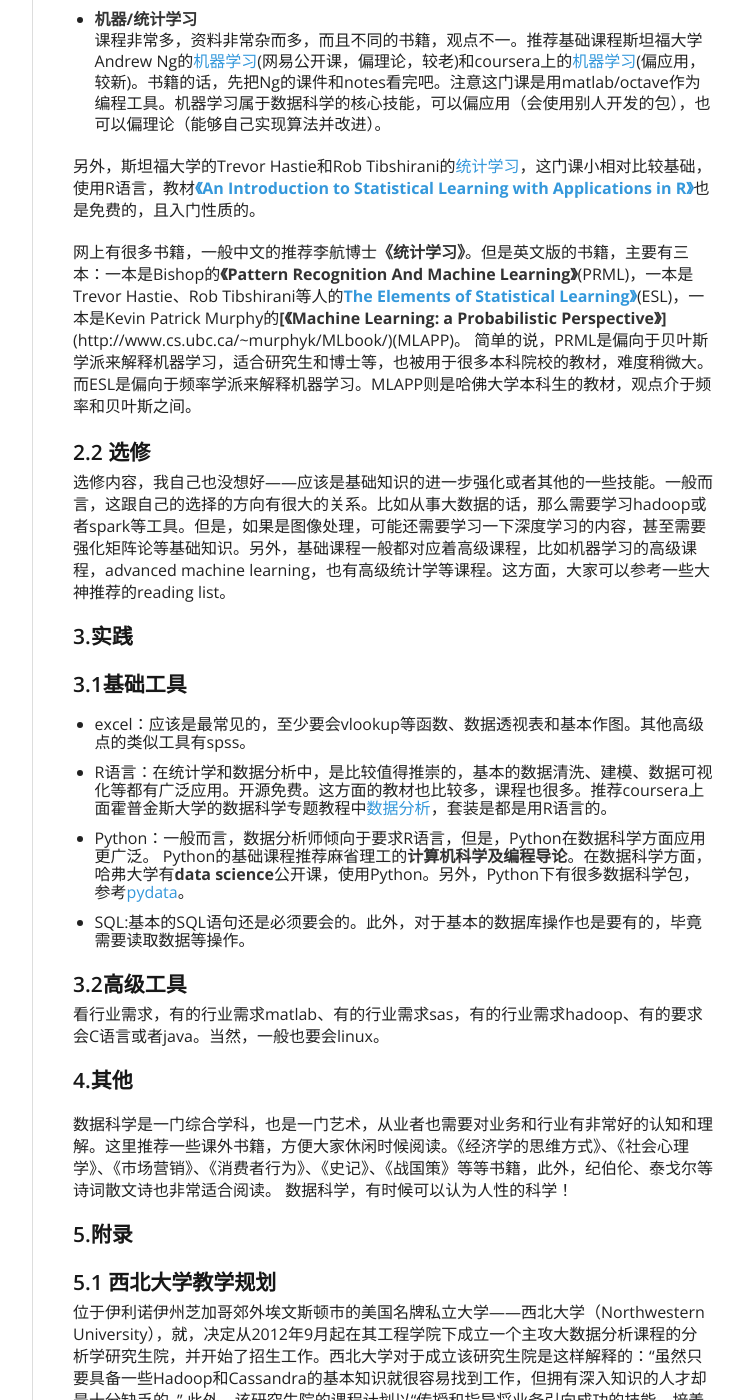
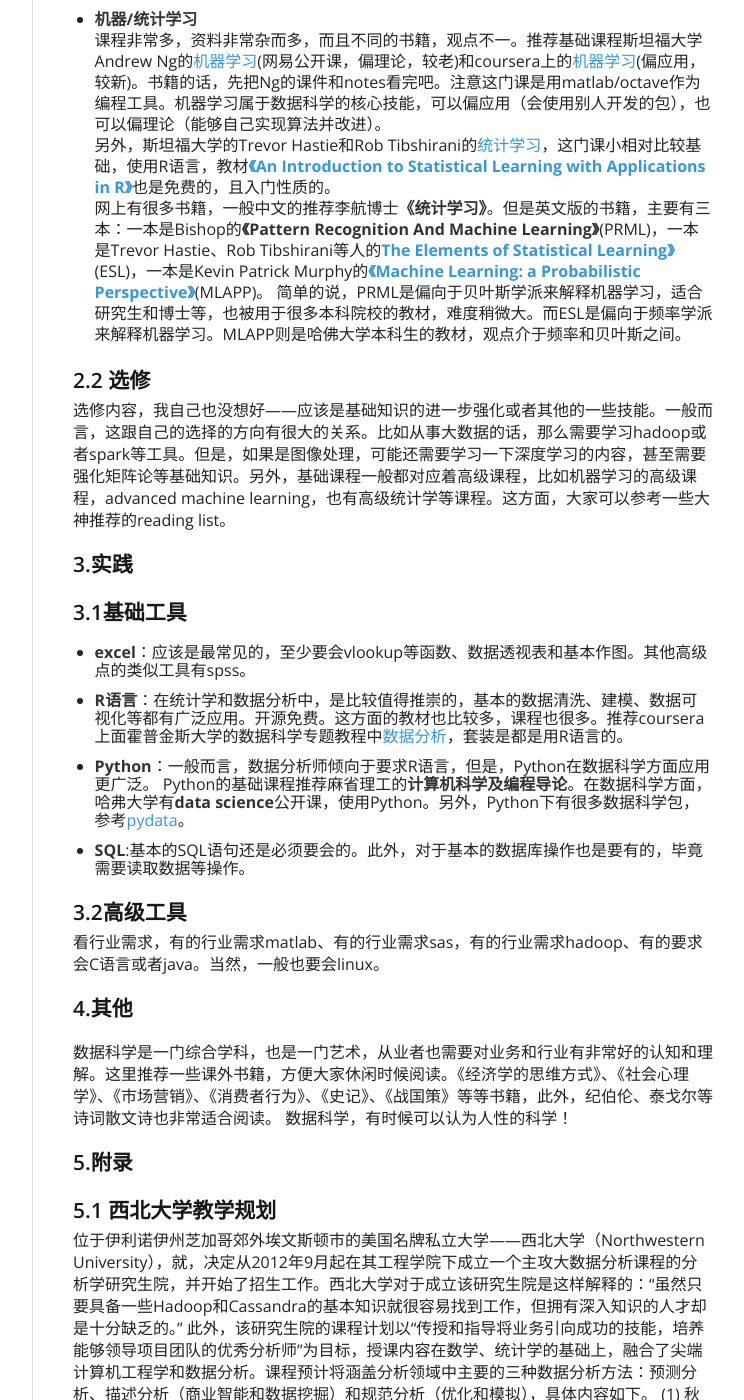
Before and after one commit to chrispher/chrispher.github.com, a Jekyll site: the page built from _posts/Resource/2014-10-22-数据科学个人学习认知.md, in a window 1280 px wide and 1400 px high, scrolled down 1688 px. Shown: the whole window, without its empty margins (378-1122 px from the left). Built offline with Jekyll 4.4.1, drawn with Linux system fonts in a browser that asks for light colours; nearby versions of some CDN libraries; comment, search, counter and statistics services are not loaded.

Commit message:
upload a article

```diff
--- a/_posts/Resource/2014-10-22-数据科学个人学习认知.md
+++ b/_posts/Resource/2014-10-22-数据科学个人学习认知.md
@@ -80,11 +78,11 @@
 <a name='3.1基础工具'/>
 
 ####3.1基础工具
-- excel：应该是最常见的，至少要会vlookup等函数、数据透视表和基本作图。其他高级点的类似工具有spss。
-- R语言：在统计学和数据分析中，是比较值得推崇的，基本的数据清洗、建模、数据可视化等都有广泛应用。开源免费。这方面的教材也比较多，课程也很多。推荐coursera上面霍普金斯大学的数据科学专题教程中[数据分析](https://www.coursera.org/course/dataanalysis)，套装是都是用R语言的。
-- Python：一般而言，数据分析师倾向于要求R语言，但是，Python在数据科学方面应用更广泛。
+- **excel**：应该是最常见的，至少要会vlookup等函数、数据透视表和基本作图。其他高级点的类似工具有spss。
+- **R语言**：在统计学和数据分析中，是比较值得推崇的，基本的数据清洗、建模、数据可视化等都有广泛应用。开源免费。这方面的教材也比较多，课程也很多。推荐coursera上面霍普金斯大学的数据科学专题教程中[数据分析](https://www.coursera.org/course/dataanalysis)，套装是都是用R语言的。
+- **Python**：一般而言，数据分析师倾向于要求R语言，但是，Python在数据科学方面应用更广泛。
 Python的基础课程推荐麻省理工的[**计算机科学及编程导论**](http://v.163.com/special/opencourse/bianchengdaolun.html)。在数据科学方面，哈弗大学有[**data science**](http://cs109.org/)公开课，使用Python。另外，Python下有很多数据科学包，参考[pydata](http://pydata.org/)。
-- SQL:基本的SQL语句还是必须要会的。此外，对于基本的数据库操作也是要有的，毕竟需要读取数据等操作。
+- **SQL**:基本的SQL语句还是必须要会的。此外，对于基本的数据库操作也是要有的，毕竟需要读取数据等操作。
 
 <a name='3.2高级工具'/>
 
```
Also changed, not shown: other parts of _posts/Resource/2014-10-22-数据科学个人学习认知.md (+1 -3 lines).
